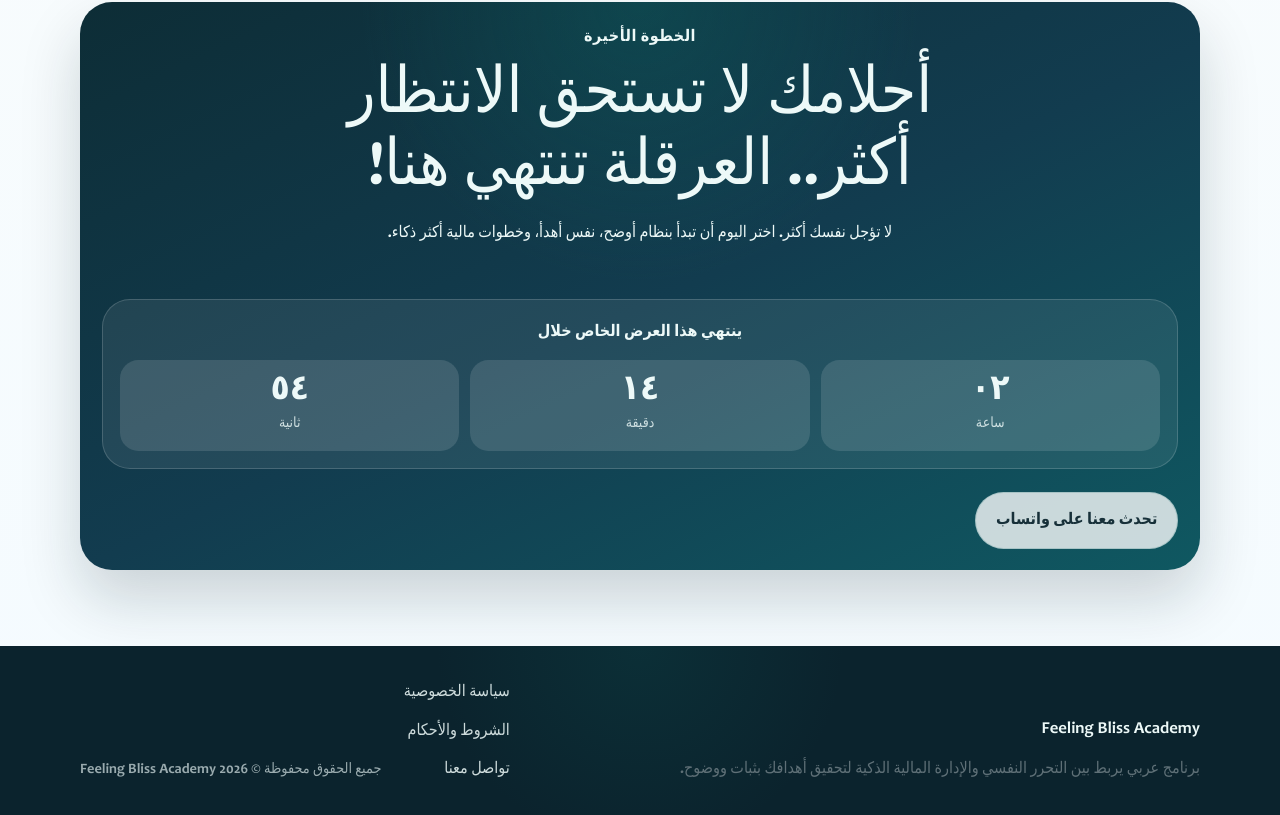
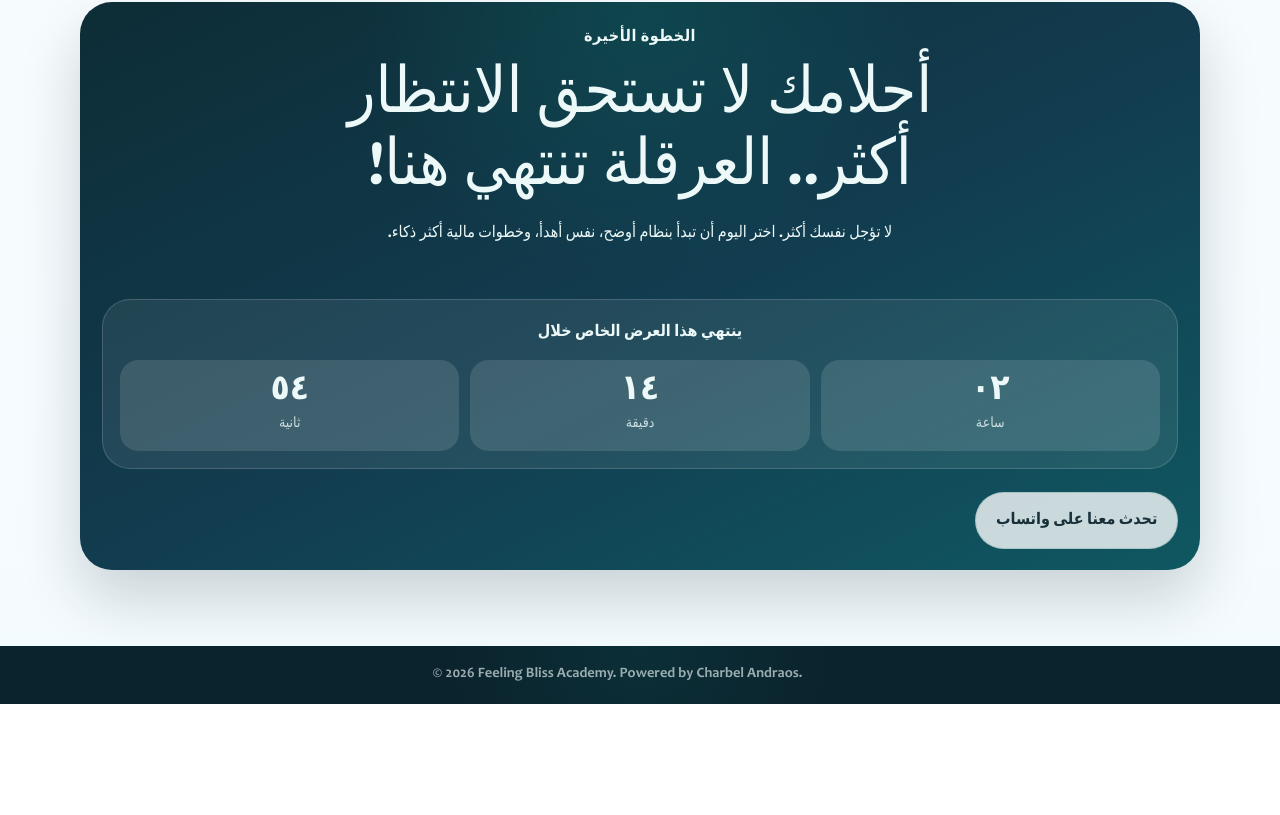
Before and after one commit to candraos/feelingblissacademy.com, a Next.js app: page / in a window 1280 px wide. Shown: the part 5238-6053 px from the top of the page. After the commit the page ends 5942 px from the top, so only its background shows below. Built offline with nearby package versions, Linux system fonts and the light colour scheme; no server answers.

Commit message:
refactor: simplify site footer structure and update copyright information

```diff
--- a/src/app/globals.css
+++ b/src/app/globals.css
@@ -801,7 +801,9 @@ section[id] {
     radial-gradient(circle at top, rgba(13, 102, 100, 0.18), transparent 30%),
     #0b232d;
   color: #edf9f8;
-  padding: 2rem 0 6rem;
+  padding: 1rem;
+  text-align: center;
+  direction: ltr;
 }
 
 .footer-shell {
--- a/src/components/home/site-footer.tsx
+++ b/src/components/home/site-footer.tsx
@@ -5,28 +5,16 @@ export function SiteFooter() {
   return (
     <footer className="site-footer">
       <div className="container footer-shell">
-        <div className="footer-brand">
-          <strong>{siteConfig.englishName}</strong>
-          <p>
-            برنامج عربي يربط بين التحرر النفسي والإدارة المالية الذكية لتحقيق
-            أهدافك بثبات ووضوح.
-          </p>
-        </div>
-
-        <nav className="footer-links" aria-label="روابط التذييل">
-          <Link href="/privacy-policy">سياسة الخصوصية</Link>
-          <Link href="/terms">الشروط والأحكام</Link>
+        <p className="footer-copy">
+          © {new Date().getFullYear()} Feeling Bliss Academy. Powered by{" "}
           <a
-            href={siteConfig.whatsappUrl}
+            href="https://charbelandraos.com"
             target="_blank"
             rel="noopener noreferrer"
           >
-            تواصل معنا
+            Charbel Andraos
           </a>
-        </nav>
-
-        <p className="footer-copy">
-          جميع الحقوق محفوظة © {new Date().getFullYear()} {siteConfig.englishName}
+          .
         </p>
       </div>
     </footer>
```
